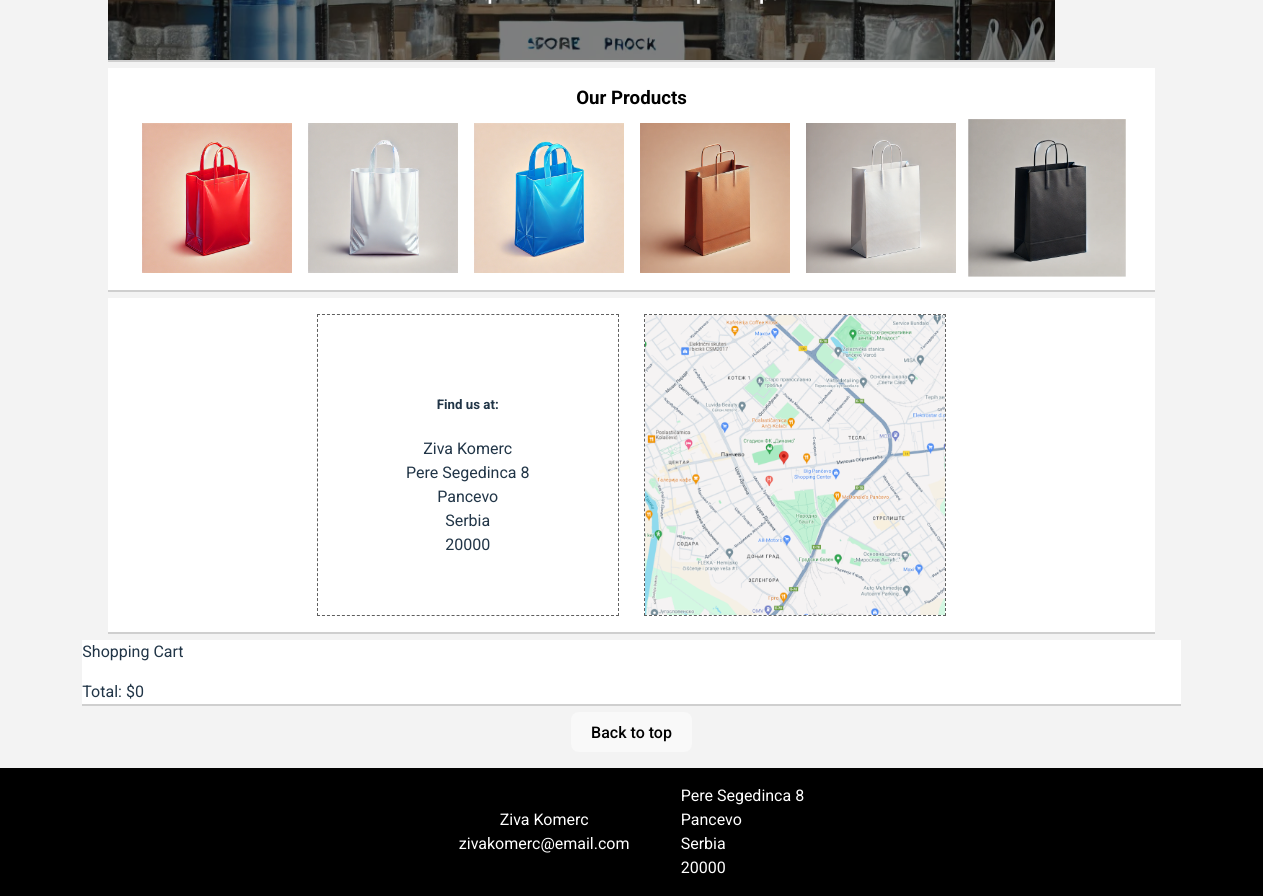
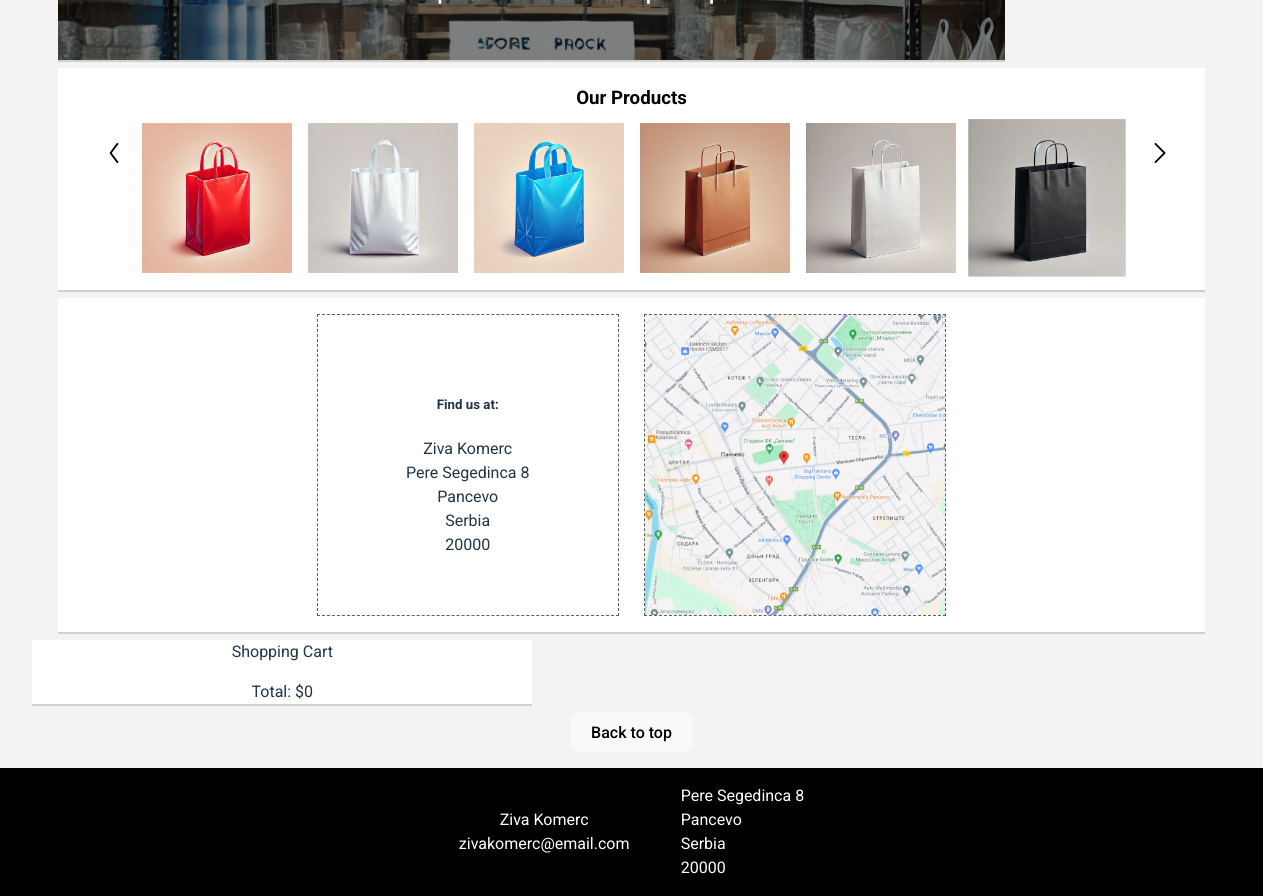
Before and after one commit to SuperHeavyBallet/Ziva-Website, a React (Vite) app in the folder Ziva-Website/: page / in a window 1280 px wide. Shown: the part 300-1196 px from the top of the page. Built offline with nearby package versions, Linux system fonts and the light colour scheme.

Commit message:
Added home page reel arrow buttons

```diff
--- a/Ziva-Website/src/Components/HomePageItemHighlight/homePageItemHighlight.jsx
+++ b/Ziva-Website/src/Components/HomePageItemHighlight/homePageItemHighlight.jsx
@@ -45,6 +45,10 @@ export default function HomePageItemHighlight( {highlightItems})
         return () => clearTimeout(timer);
     }, [currentIndex]);
 
+    function skipReel(direction)
+    {
+        chooseItemsToShow();
+    }
 
 
 
@@ -52,6 +56,9 @@ export default function HomePageItemHighlight( {highlightItems})
         <div className={styles.homePageItemHighlightContainer}>
         <h3 className={styles.homePageHighlightItemTitle}>Our Products</h3>
             <div className={styles.homePageItemReel}>
+                <button onClick={() => skipReel("backward")}>
+                    <svg fill="#000000" height="20px" width="20px" xmlns="http://www.w3.org/2000/svg" viewBox="0 0 330.002 330.002"><g stroke-width="0"></g><g stroke-linecap="round" stroke-linejoin="round"></g> <path id="XMLID_227_" d="M233.25,306.001L127.5,165.005L233.25,24.001c4.971-6.628,3.627-16.03-3-21c-6.627-4.971-16.03-3.626-21,3 L96.75,156.005c-4,5.333-4,12.667,0,18l112.5,149.996c2.947,3.93,7.451,6.001,12.012,6.001c3.131,0,6.29-0.978,8.988-3.001 C236.878,322.03,238.221,312.628,233.25,306.001z"></path></svg>
+                </button>
                 {
                     itemsToShow.map((product, index) => (
 
@@ -69,6 +76,9 @@ export default function HomePageItemHighlight( {highlightItems})
 
                     ))
                 }
+                <button onClick={() => skipReel("forward")}>
+                    <svg fill="#000000" height="20px" width="20px" xmlns="http://www.w3.org/2000/svg"viewBox="0 0 330 330" ><g stroke-width="0"></g><g stroke-linecap="round" stroke-linejoin="round"></g> <path id="XMLID_222_" d="M250.606,154.389l-150-149.996c-5.857-5.858-15.355-5.858-21.213,0.001 c-5.857,5.858-5.857,15.355,0.001,21.213l139.393,139.39L79.393,304.394c-5.857,5.858-5.857,15.355,0.001,21.213 C82.322,328.536,86.161,330,90,330s7.678-1.464,10.607-4.394l149.999-150.004c2.814-2.813,4.394-6.628,4.394-10.606 C255,161.018,253.42,157.202,250.606,154.389z"></path></svg>
+                </button>
                 </div>
 
 
--- a/Ziva-Website/src/Components/HomePageItemHighlight/homePageItemHighlight.module.css
+++ b/Ziva-Website/src/Components/HomePageItemHighlight/homePageItemHighlight.module.css
@@ -28,6 +28,22 @@
 .homePageItemReel{
     display: flex;
     flex-direction: row;
+    place-content: center;
+}
+
+.homePageItemReel button{
+    background-color: transparent;
+    max-width: 50px;
+    max-height: 50px;
+    display: flex;
+    flex-direction: column;
+    place-content: center;
+
+}
+
+.homePageItemReel button svg{
+    max-width: 50px;
+    max-height: 30px;
 }
 
 .homePageHighlightItem{
--- a/Ziva-Website/src/Components/ShoppingCart/shoppingCart.module.css
+++ b/Ziva-Website/src/Components/ShoppingCart/shoppingCart.module.css
@@ -1,9 +1,10 @@
 .shoppingCartContainer{
     display: flex;
     flex-direction: column;
-
+    justify-content: center;
+    align-items: center;
     background-color: var(--bright-colour);
-    width: 100%;
+    width: 500px;
     margin: 1vh 0;
     box-shadow: rgba(0, 0, 0, 0.15) 0px 2px 0px;
 
--- a/Ziva-Website/src/pages/CataloguePage/cataloguePage.jsx
+++ b/Ziva-Website/src/pages/CataloguePage/cataloguePage.jsx
@@ -33,7 +33,7 @@ export default function CataloguePage( {updateShoppingCartContents, incomingProd
 
 
 
-    const [ groupToDisplay, setGroupToDisplay ] = useState(products[0].group)
+    const [ groupToDisplay, setGroupToDisplay ] = useState( products[productID].group|| products[0].group)
     const [ groupNameToDisplay, setGroupNameToDisplay ] = useState(products[0].groupName)
     const [ itemToDisplay, setItemToDisplay ] = useState(products[productID] || products[0]);
     const [ quantityToAdd, setQuantityToAdd ] = useState(0);
```
Also changed, not shown: 1 other file (tests, documents, lock files or other folders).
